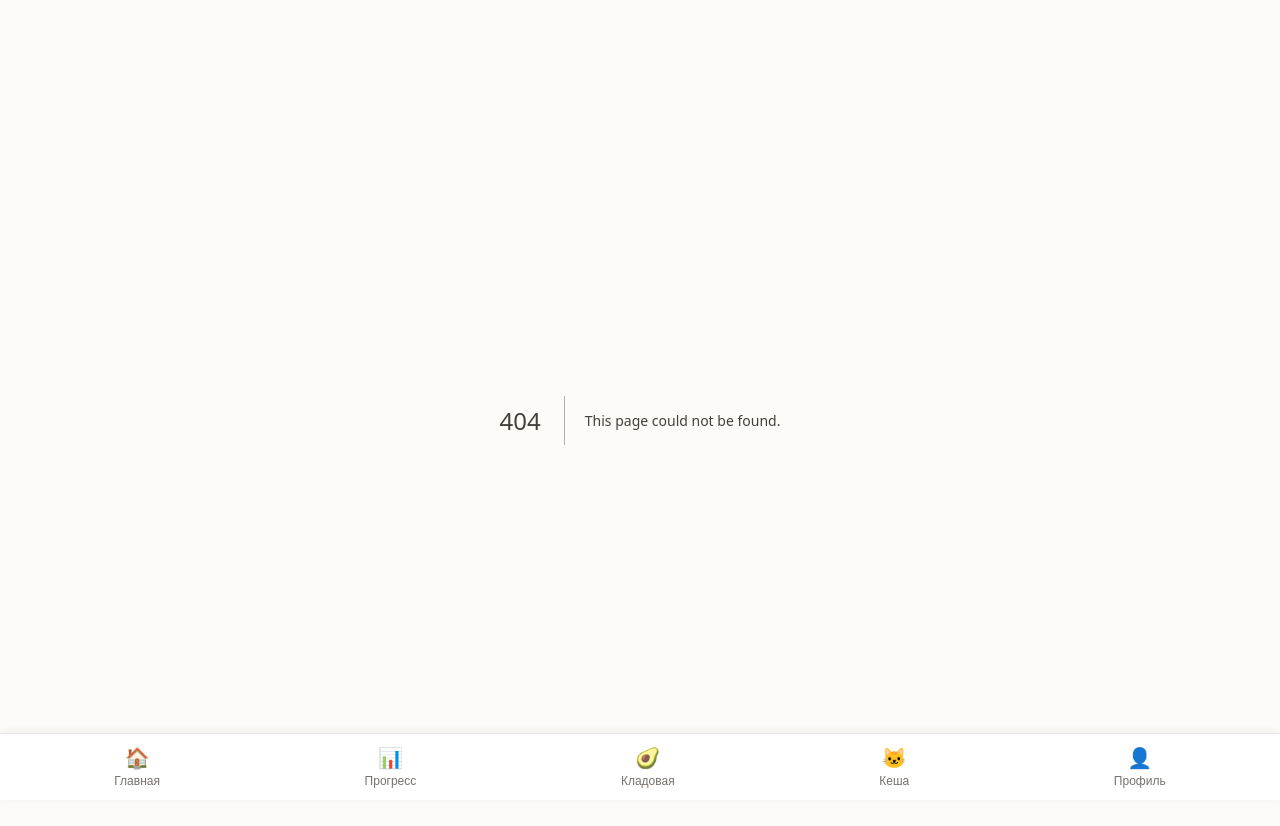
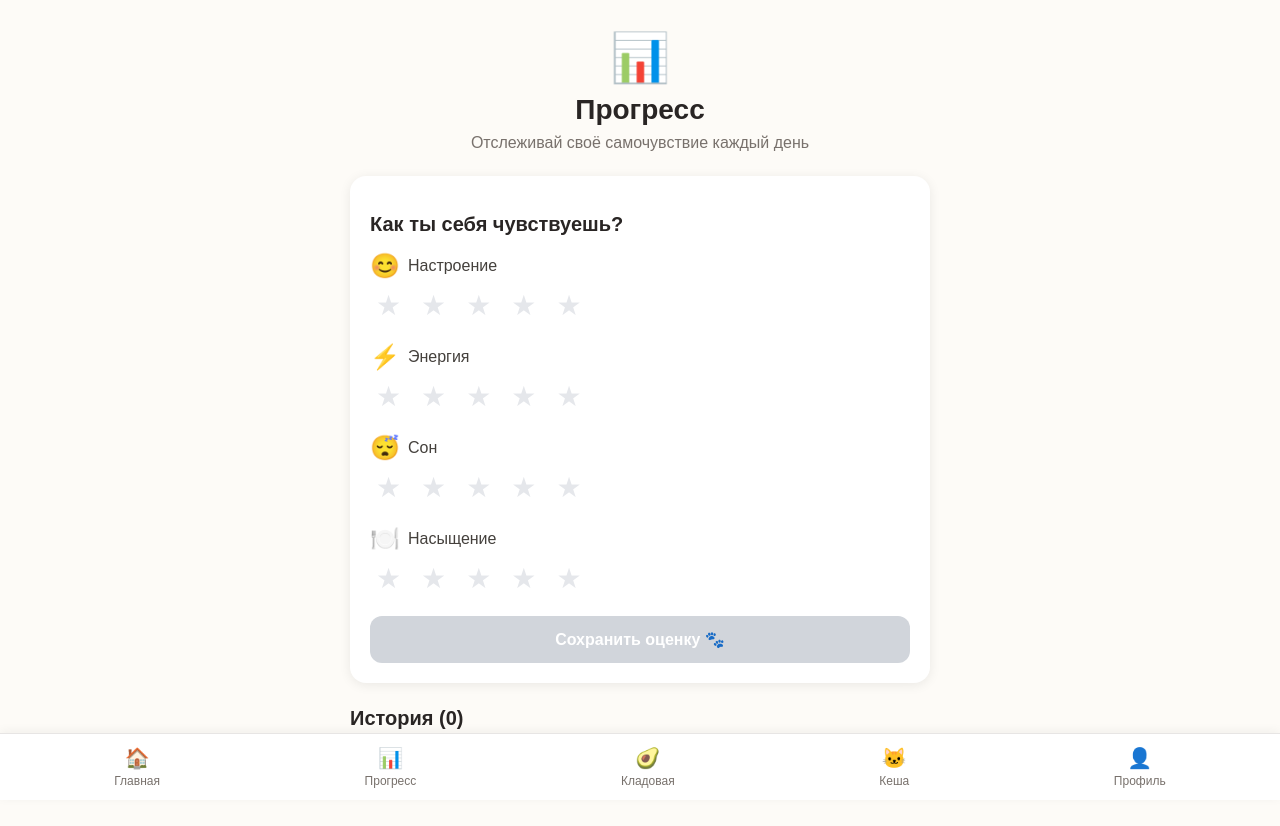
Before and after one commit to 2025zhannansk-beep/kesha-keto, a Next.js app: page /progress in a window 1280 px wide. Before the commit this address had no page. Shown: the top 826 px of the page. Built offline with nearby package versions, Linux system fonts and the light colour scheme.

Commit message:
Create page.tsx

```diff
--- /dev/null
+++ b/app/progress/page.tsx
@@ -0,0 +1,163 @@
+'use client';
+
+import { useState, useEffect } from 'react';
+
+interface MoodEntry {
+  id: number;
+  date: string;
+  mood: number;
+  energy: number;
+  sleep: number;
+  hunger: number;
+}
+
+export default function ProgressPage() {
+  const [entries, setEntries] = useState<MoodEntry[]>([]);
+  const [mood, setMood] = useState(0);
+  const [energy, setEnergy] = useState(0);
+  const [sleep, setSleep] = useState(0);
+  const [hunger, setHunger] = useState(0);
+
+  useEffect(() => {
+    const saved = localStorage.getItem('kesha-mood');
+    if (saved) setEntries(JSON.parse(saved));
+  }, []);
+
+  useEffect(() => {
+    if (entries.length > 0) {
+      localStorage.setItem('kesha-mood', JSON.stringify(entries));
+    }
+  }, [entries]);
+
+  const saveEntry = () => {
+    if (mood === 0 || energy === 0 || sleep === 0 || hunger === 0) return;
+    const newEntry: MoodEntry = {
+      id: Date.now(),
+      date: new Date().toLocaleDateString('ru-RU'),
+      mood,
+      energy,
+      sleep,
+      hunger,
+    };
+    setEntries([newEntry, ...entries]);
+    setMood(0);
+    setEnergy(0);
+    setSleep(0);
+    setHunger(0);
+  };
+
+  const deleteEntry = (id: number) => {
+    const updated = entries.filter(e => e.id !== id);
+    setEntries(updated);
+    if (updated.length === 0) localStorage.removeItem('kesha-mood');
+  };
+
+  const renderStars = (value: number, setValue: (n: number) => void) => {
+    return (
+      <div style={{ display: 'flex', gap: '8px', marginTop: '8px' }}>
+        {[1, 2, 3, 4, 5].map((star) => (
+          <button
+            key={star}
+            onClick={() => setValue(star)}
+            style={{
+              background: 'none',
+              border: 'none',
+              fontSize: '28px',
+              cursor: 'pointer',
+              color: star <= value ? '#FCD34D' : '#E5E7EB',
+              transition: 'color 0.2s'
+            }}
+          >
+            ★
+          </button>
+        ))}
+      </div>
+    );
+  };
+
+  return (
+    <div style={{ padding: '10px' }}>
+      <header style={{ textAlign: 'center', marginBottom: '24px' }}>
+        <div style={{ fontSize: '48px', marginBottom: '8px' }}>📊</div>
+        <h1 style={{ fontSize: '1.75rem', fontWeight: 'bold', color: '#292524', margin: 0 }}>Прогресс</h1>
+        <p style={{ color: '#78716C', marginTop: '8px' }}>Отслеживай своё самочувствие каждый день</p>
+      </header>
+
+      <div style={{ backgroundColor: 'white', borderRadius: '16px', padding: '20px', marginBottom: '24px', boxShadow: '0 2px 12px rgba(0,0,0,0.08)' }}>
+        <h2 style={{ fontSize: '1.25rem', fontWeight: '600', color: '#292524', marginBottom: '16px' }}>Как ты себя чувствуешь?</h2>
+
+        <div style={{ marginBottom: '20px' }}>
+          <div style={{ display: 'flex', alignItems: 'center', gap: '8px' }}>
+            <span style={{ fontSize: '24px' }}>😊</span>
+            <span style={{ color: '#44403C', fontWeight: '500' }}>Настроение</span>
+          </div>
+          {renderStars(mood, setMood)}
+        </div>
+
+        <div style={{ marginBottom: '20px' }}>
+          <div style={{ display: 'flex', alignItems: 'center', gap: '8px' }}>
+            <span style={{ fontSize: '24px' }}>⚡</span>
+            <span style={{ color: '#44403C', fontWeight: '500' }}>Энергия</span>
+          </div>
+          {renderStars(energy, setEnergy)}
+        </div>
+
+        <div style={{ marginBottom: '20px' }}>
+          <div style={{ display: 'flex', alignItems: 'center', gap: '8px' }}>
+            <span style={{ fontSize: '24px' }}>😴</span>
+            <span style={{ color: '#44403C', fontWeight: '500' }}>Сон</span>
+          </div>
+          {renderStars(sleep, setSleep)}
+        </div>
+
+        <div style={{ marginBottom: '20px' }}>
+          <div style={{ display: 'flex', alignItems: 'center', gap: '8px' }}>
+            <span style={{ fontSize: '24px' }}>🍽️</span>
+            <span style={{ color: '#44403C', fontWeight: '500' }}>Насыщение</span>
+          </div>
+          {renderStars(hunger, setHunger)}
+        </div>
+
+        <button
+          onClick={saveEntry}
+          disabled={mood === 0 || energy === 0 || sleep === 0 || hunger === 0}
+          style={{
+            width: '100%',
+            backgroundColor: (mood === 0 || energy === 0 || sleep === 0 || hunger === 0) ? '#D1D5DB' : '#4ade80',
+            color: 'white',
+            border: 'none',
+            borderRadius: '12px',
+            padding: '14px',
+            fontSize: '16px',
+            fontWeight: '600',
+            cursor: (mood === 0 || energy === 0 || sleep === 0 || hunger === 0) ? 'not-allowed' : 'pointer'
+          }}
+        >
+          Сохранить оценку 🐾
+        </button>
+      </div>
+
+      <div>
+        <h2 style={{ fontSize: '1.25rem', fontWeight: '600', color: '#292524', marginBottom: '16px' }}>История ({entries.length})</h2>
+        {entries.length === 0 ? (
+          <p style={{ color: '#78716C', textAlign: 'center', padding: '20px' }}>Пока тут пусто. Оцени своё самочувствие!</p>
+        ) : (
+          entries.map((entry) => (
+            <div key={entry.id} style={{ backgroundColor: 'white', borderRadius: '12px', padding: '16px', marginBottom: '12px', boxShadow: '0 1px 4px rgba(0,0,0,0.05)', borderLeft: '4px solid #4ade80' }}>
+              <div style={{ display: 'flex', justifyContent: 'space-between', alignItems: 'start', marginBottom: '12px' }}>
+                <span style={{ color: '#78716C', fontSize: '14px' }}>{entry.date}</span>
+                <button onClick={() => deleteEntry(entry.id)} style={{ backgroundColor: 'transparent', border: 'none', color: '#EF4444', cursor: 'pointer', fontSize: '14px' }}>Удалить</button>
+              </div>
+              <div style={{ display: 'grid', gridTemplateColumns: '1fr 1fr', gap: '8px', fontSize: '14px' }}>
+                <span>😊 Настроение: {entry.mood}/5</span>
+                <span>⚡ Энергия: {entry.energy}/5</span>
+                <span>😴 Сон: {entry.sleep}/5</span>
+                <span>🍽️ Насыщение: {entry.hunger}/5</span>
+              </div>
+            </div>
+          ))
+        )}
+      </div>
+    </div>
+  );
+}
```
